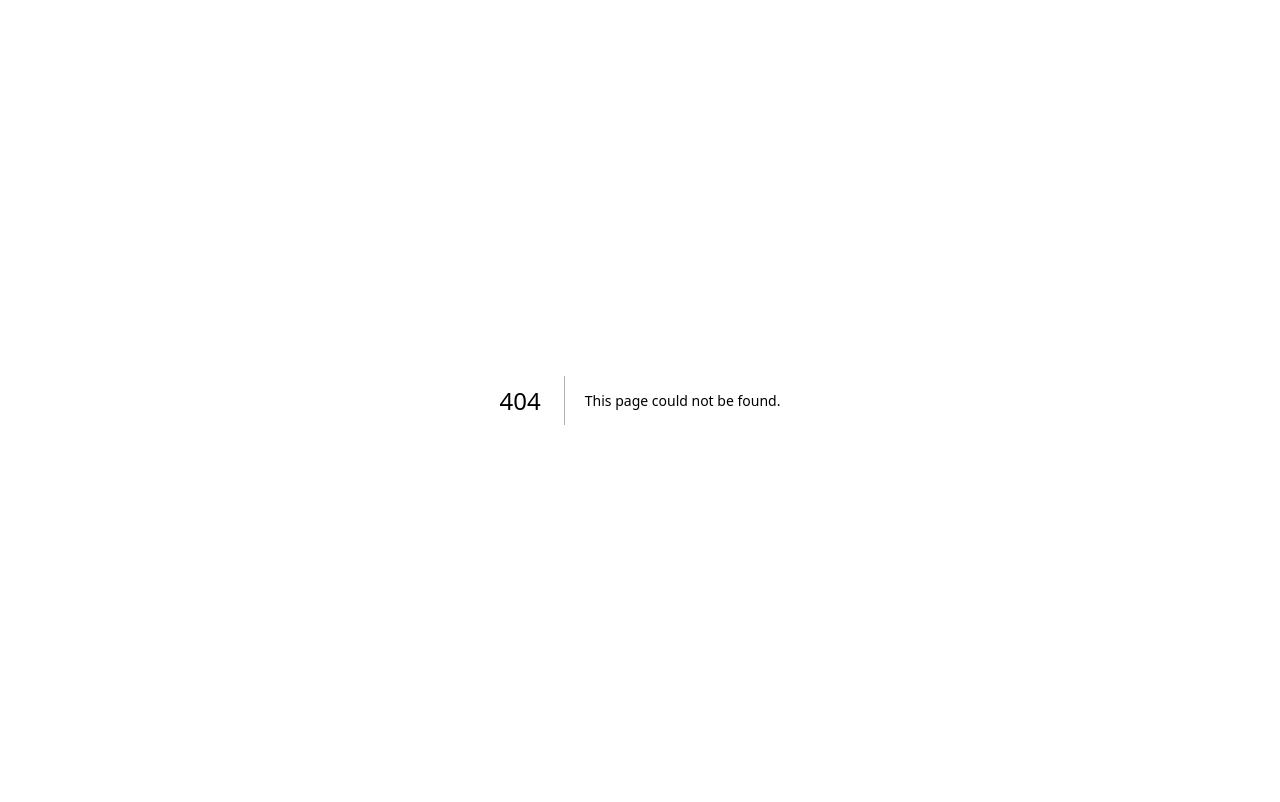
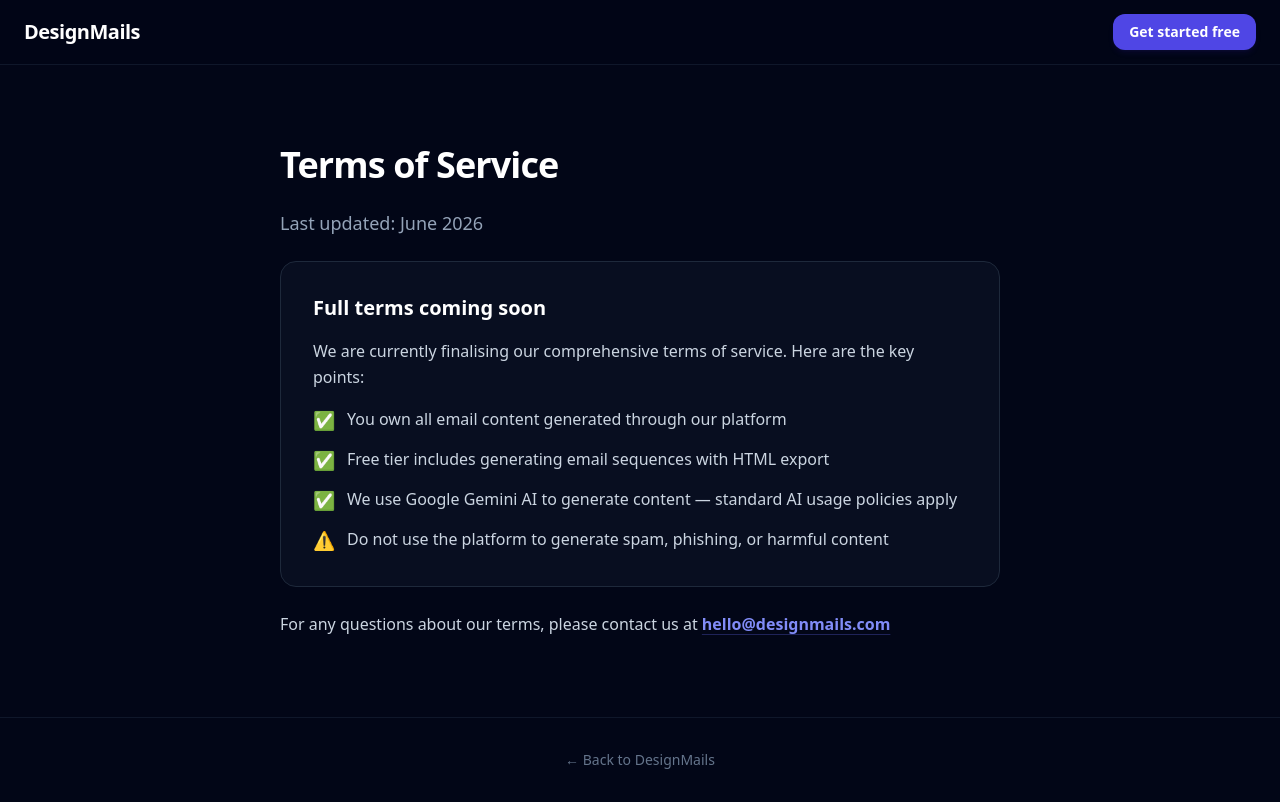
Before and after one commit to poojaanand846-art/saas-email-builder, a Next.js app: page /terms in a window 1280 px wide. Before the commit this address had no page. Built offline with nearby package versions, Linux system fonts and the light colour scheme.

Commit message:
feat: production ready — gemini AI, security hardened, launch ready

```diff
--- a/src/app/layout.tsx
+++ b/src/app/layout.tsx
@@ -14,8 +14,13 @@
 });
 
 export const metadata: Metadata = {
-  title: "EmailBuilder.ai | AI-Powered SaaS Onboarding Email Sequence Generator",
-  description: "Generate customized 7-day SaaS onboarding email sequences with Google Gemini 2.5 Flash, manage campaigns, and send test sequences with Resend.",
+  title: "SaaS Email Builder — AI onboarding emails in 60 seconds",
+  description: "Describe your SaaS and get 7 AI-written onboarding emails instantly. Export HTML or connect your ESP.",
+  openGraph: {
+    title: "SaaS Email Builder — AI onboarding emails in 60 seconds",
+    description: "Describe your SaaS and get 7 AI-written onboarding emails instantly. Export HTML or connect your ESP.",
+    type: "website",
+  },
 };
 
 export default function RootLayout({
--- /dev/null
+++ b/src/app/privacy/page.tsx
@@ -0,0 +1,82 @@
+import Link from "next/link";
+
+export const metadata = {
+  title: "Privacy Policy — DesignMails",
+  description: "Privacy Policy for DesignMails — AI-powered SaaS onboarding email generator.",
+};
+
+export default function PrivacyPage() {
+  return (
+    <div className="min-h-screen bg-slate-950 text-slate-100 font-sans">
+      {/* Navbar */}
+      <header className="border-b border-slate-900 bg-slate-950/80 backdrop-blur-md sticky top-0 z-50">
+        <div className="max-w-7xl mx-auto px-6 h-16 flex items-center justify-between">
+          <Link href="/" className="text-xl font-bold tracking-tight text-white">
+            DesignMails
+          </Link>
+          <Link
+            href="/login"
+            className="text-sm font-semibold text-white bg-indigo-600 hover:bg-indigo-500 px-4 py-2 rounded-xl transition-all shadow-md shadow-indigo-600/10"
+          >
+            Get started free
+          </Link>
+        </div>
+      </header>
+
+      {/* Content */}
+      <main className="max-w-3xl mx-auto px-6 py-20">
+        <h1 className="text-4xl font-extrabold text-white tracking-tight mb-6">
+          Privacy Policy
+        </h1>
+
+        <div className="prose prose-invert prose-slate max-w-none space-y-6 text-slate-300 leading-relaxed">
+          <p className="text-lg text-slate-400">
+            Last updated: June 2026
+          </p>
+
+          <div className="bg-slate-900/50 border border-slate-800 rounded-2xl p-8 space-y-4">
+            <h2 className="text-xl font-bold text-white">Full policy coming soon</h2>
+            <p>
+              We are currently drafting our comprehensive privacy policy. In the meantime, here&apos;s what you need to know:
+            </p>
+            <ul className="space-y-3 list-none pl-0">
+              <li className="flex items-start gap-3">
+                <span className="text-indigo-400 text-lg shrink-0">🔒</span>
+                <span>Your data is encrypted in transit and at rest</span>
+              </li>
+              <li className="flex items-start gap-3">
+                <span className="text-indigo-400 text-lg shrink-0">🚫</span>
+                <span>We never sell your personal information to third parties</span>
+              </li>
+              <li className="flex items-start gap-3">
+                <span className="text-indigo-400 text-lg shrink-0">📧</span>
+                <span>Email content you generate is stored securely and only accessible by you</span>
+              </li>
+              <li className="flex items-start gap-3">
+                <span className="text-indigo-400 text-lg shrink-0">🗑️</span>
+                <span>You can delete your account and all associated data at any time</span>
+              </li>
+            </ul>
+          </div>
+
+          <p>
+            For any privacy-related questions, please contact us at{" "}
+            <a
+              href="mailto:hello@designmails.com"
+              className="text-indigo-400 hover:text-indigo-300 font-semibold underline underline-offset-4 decoration-indigo-500/30 hover:decoration-indigo-400 transition-colors"
+            >
+              hello@designmails.com
+            </a>
+          </p>
+        </div>
+      </main>
+
+      {/* Footer */}
+      <footer className="border-t border-slate-900 py-8 px-6 text-center text-sm text-slate-500">
+        <Link href="/" className="hover:text-slate-300 transition-colors">
+          ← Back to DesignMails
+        </Link>
+      </footer>
+    </div>
+  );
+}
--- /dev/null
+++ b/src/app/terms/page.tsx
@@ -0,0 +1,82 @@
+import Link from "next/link";
+
+export const metadata = {
+  title: "Terms of Service — DesignMails",
+  description: "Terms of Service for DesignMails — AI-powered SaaS onboarding email generator.",
+};
+
+export default function TermsPage() {
+  return (
+    <div className="min-h-screen bg-slate-950 text-slate-100 font-sans">
+      {/* Navbar */}
+      <header className="border-b border-slate-900 bg-slate-950/80 backdrop-blur-md sticky top-0 z-50">
+        <div className="max-w-7xl mx-auto px-6 h-16 flex items-center justify-between">
+          <Link href="/" className="text-xl font-bold tracking-tight text-white">
+            DesignMails
+          </Link>
+          <Link
+            href="/login"
+            className="text-sm font-semibold text-white bg-indigo-600 hover:bg-indigo-500 px-4 py-2 rounded-xl transition-all shadow-md shadow-indigo-600/10"
+          >
+            Get started free
+          </Link>
+        </div>
+      </header>
+
+      {/* Content */}
+      <main className="max-w-3xl mx-auto px-6 py-20">
+        <h1 className="text-4xl font-extrabold text-white tracking-tight mb-6">
+          Terms of Service
+        </h1>
+
+        <div className="prose prose-invert prose-slate max-w-none space-y-6 text-slate-300 leading-relaxed">
+          <p className="text-lg text-slate-400">
+            Last updated: June 2026
+          </p>
+
+          <div className="bg-slate-900/50 border border-slate-800 rounded-2xl p-8 space-y-4">
+            <h2 className="text-xl font-bold text-white">Full terms coming soon</h2>
+            <p>
+              We are currently finalising our comprehensive terms of service. Here are the key points:
+            </p>
+            <ul className="space-y-3 list-none pl-0">
+              <li className="flex items-start gap-3">
+                <span className="text-indigo-400 text-lg shrink-0">✅</span>
+                <span>You own all email content generated through our platform</span>
+              </li>
+              <li className="flex items-start gap-3">
+                <span className="text-indigo-400 text-lg shrink-0">✅</span>
+                <span>Free tier includes generating email sequences with HTML export</span>
+              </li>
+              <li className="flex items-start gap-3">
+                <span className="text-indigo-400 text-lg shrink-0">✅</span>
+                <span>We use Google Gemini AI to generate content — standard AI usage policies apply</span>
+              </li>
+              <li className="flex items-start gap-3">
+                <span className="text-indigo-400 text-lg shrink-0">⚠️</span>
+                <span>Do not use the platform to generate spam, phishing, or harmful content</span>
+              </li>
+            </ul>
+          </div>
+
+          <p>
+            For any questions about our terms, please contact us at{" "}
+            <a
+              href="mailto:hello@designmails.com"
+              className="text-indigo-400 hover:text-indigo-300 font-semibold underline underline-offset-4 decoration-indigo-500/30 hover:decoration-indigo-400 transition-colors"
+            >
+              hello@designmails.com
+            </a>
+          </p>
+        </div>
+      </main>
+
+      {/* Footer */}
+      <footer className="border-t border-slate-900 py-8 px-6 text-center text-sm text-slate-500">
+        <Link href="/" className="hover:text-slate-300 transition-colors">
+          ← Back to DesignMails
+        </Link>
+      </footer>
+    </div>
+  );
+}
```
Also changed, not shown: public/robots.txt (added), src/app/favicon.svg (added).
